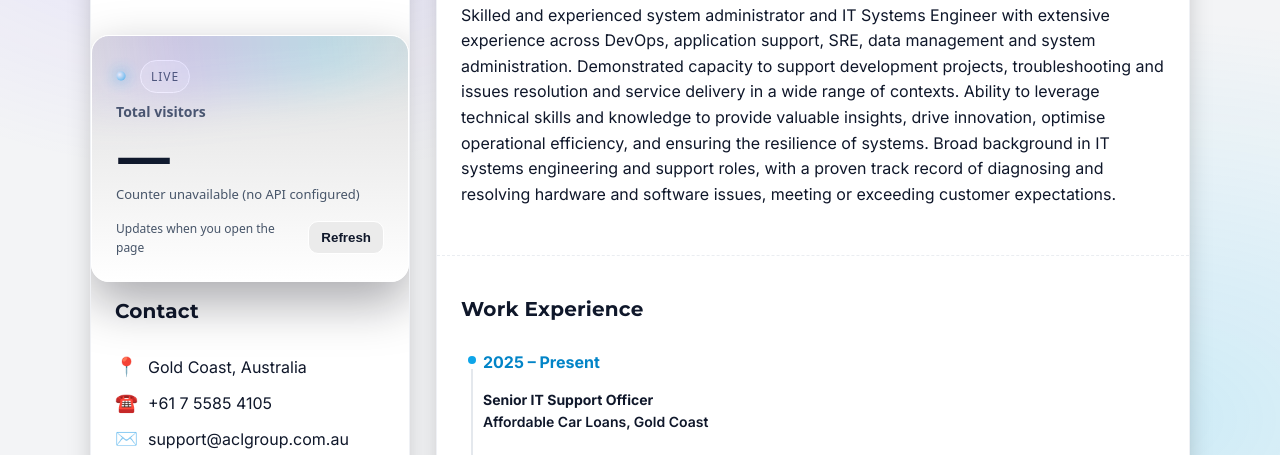
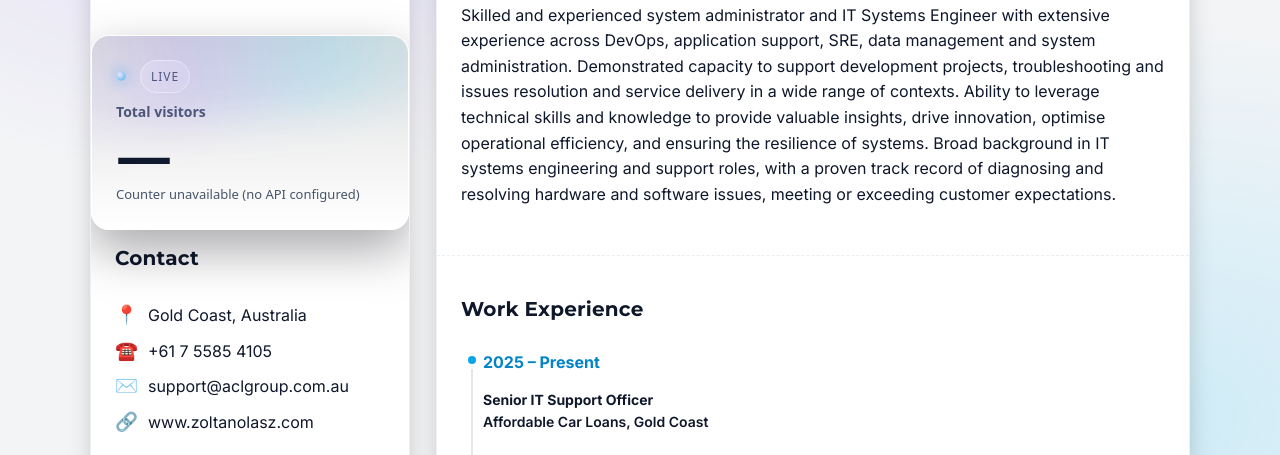
Before and after one commit to SurfAndCode/CloudChallenge, a plain HTML site: page FrontEnd/index.html in a window 1280 px wide. Shown: the part 301-756 px from the top of the page. Drawn offline with Linux system fonts and the light colour scheme.

Commit message:
Removing Refresh buttion

```diff
--- a/FrontEnd/index.html
+++ b/FrontEnd/index.html
@@ -40,10 +40,10 @@
             <div id="visit-sub" class="sub">Fetching count…</div>
           </div>
 
-          <div class="cta">
+          <!-- <div class="cta">
             <span class="tip">Updates when you open the page</span>
             <button id="visit-refresh" class="counter-refresh" type="button">Refresh</button>
-          </div>
+          </div> -->
 
           <noscript>
             <p class="sub">JavaScript is disabled. Visitor count requires JavaScript to fetch.</p>
--- a/FrontEnd/main.js
+++ b/FrontEnd/main.js
@@ -29,7 +29,7 @@
   // ====== DOM ======
   const elValue = document.getElementById("visit-value");
   const elSub   = document.getElementById("visit-sub");
-  const elBtn   = document.getElementById("visit-refresh");
+  // const elBtn   = document.getElementById("visit-refresh");
   const printBtn = document.getElementById("print-btn");
 
   // Hook up print button (moved from inline onclick)
@@ -107,7 +107,7 @@
 
   // ====== INIT ======
   document.addEventListener("DOMContentLoaded", () => {
-    if (elBtn) elBtn.addEventListener("click", () => fetchCount({forceGet:true}));
+    // if (elBtn) elBtn.addEventListener("click", () => fetchCount({forceGet:true}));
     // Fetch on load
     fetchCount();
   });
```
